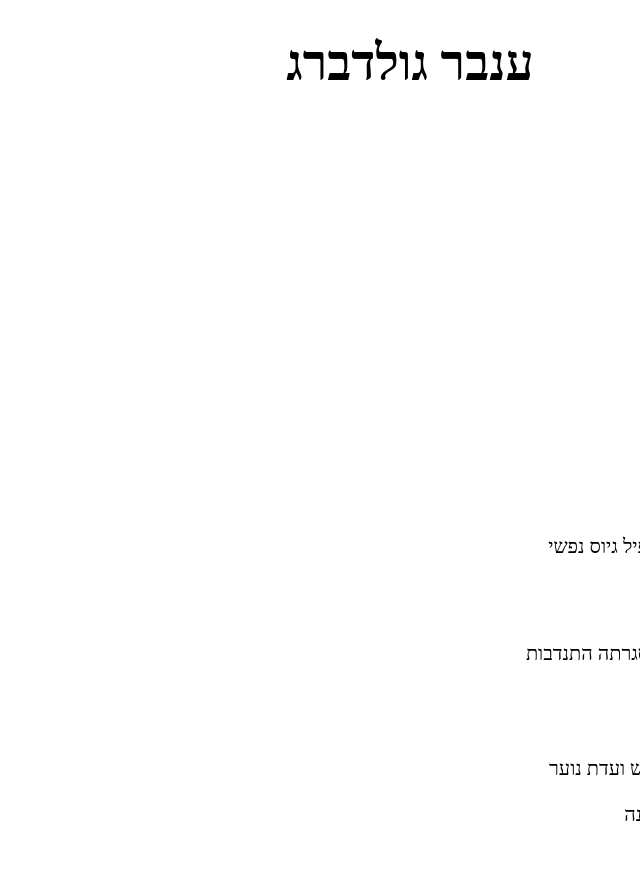
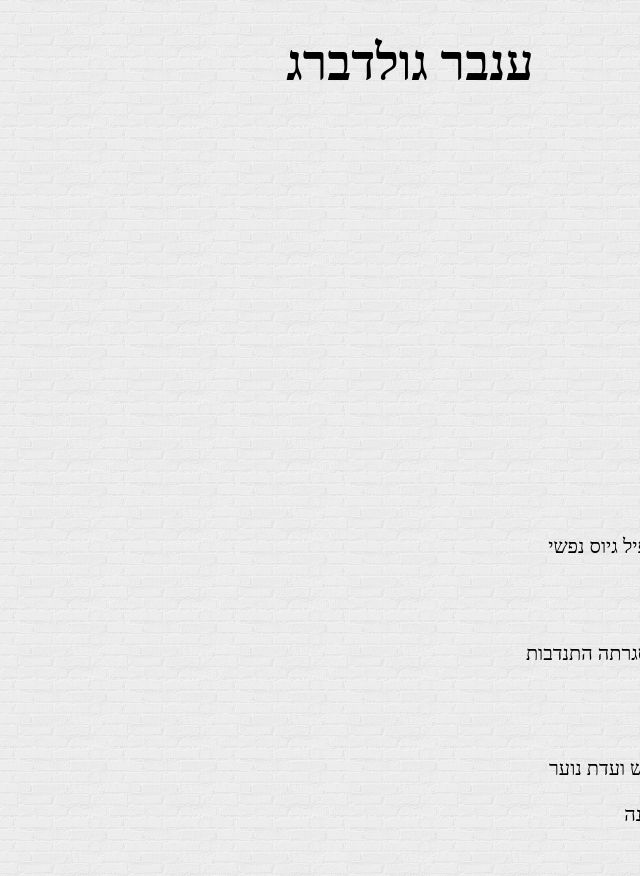
Before and after one commit to FimaEgorov/WebDevelopmentCourseInbarGoldberg, a plain HTML site: page Task2_InbarGoldberg/index.html in a window 1280 px wide. Shown: the top 876 px of the page, without its empty margins (640-1280 px from the left). Drawn offline with Linux system fonts and the light colour scheme; the site is published under a folder, as on GitHub Pages, so addresses that start at the root find nothing.

Commit message:
Update myStyle.css

```diff
--- a/Task2_InbarGoldberg/styles/myStyle.css
+++ b/Task2_InbarGoldberg/styles/myStyle.css
@@ -1,6 +1,6 @@
 body {
     direction: rtl;
-    background-image: url("/images/brickwall.png");
+    background-image: url("../images/brickwall.png");
     background-repeat:repeat;
 }
 
```
